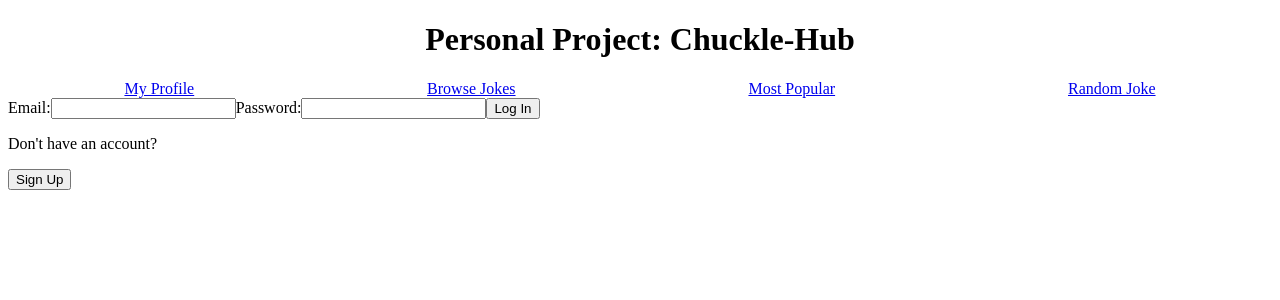
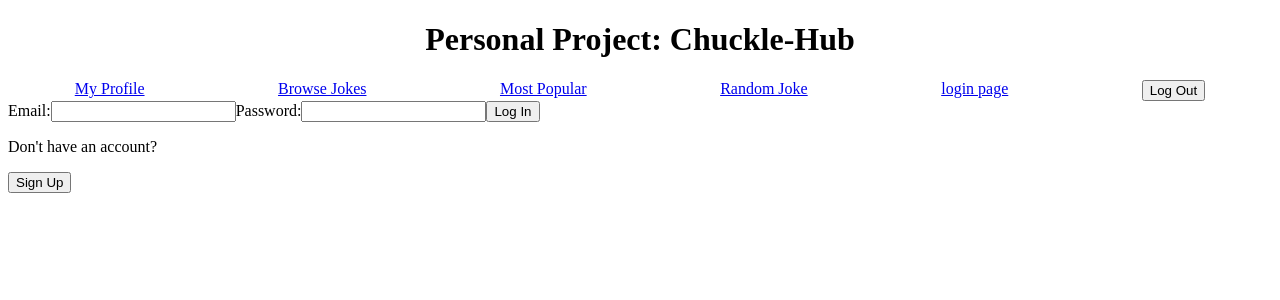
Before and after one commit to BidumanADT/Chuckle-Hub, a React (Vite) app in the folder front-end/chuckle-hub/: page / in a window 1280 px wide. Shown: the top 300 px of the page. Built offline with nearby package versions, Linux system fonts and the light colour scheme.

Commit message:
added outlet context for client data passing to children.

```diff
--- a/front-end/chuckle-hub/src/App.jsx
+++ b/front-end/chuckle-hub/src/App.jsx
@@ -2,15 +2,32 @@ import Container from "react-bootstrap/Container";
 import Row from "react-bootstrap/Row";
 import { Outlet } from "react-router-dom";
 import { Navbar } from "./components/Navbar";
+import { useState, useEffect } from "react";
+import { api } from "./utilities"
 
 export default function App() {
+  const [client, setClient] = useState(null)
+
+  const getUser = async()=> {
+    let token = localStorage.getItem("token")
+    if (token) {
+      api.defaults.headers.common["Authentication"] = `Token ${token}`
+      let response = await api.get("users/")
+      setClient(response.data.client)
+    }
+  }
+
+  useEffect(()=>{
+    getUser()
+  }, [])
+
   return (
     <Container>
       <Row style={{ textAlign: "center" }}>
         <h1>Personal Project: Chuckle-Hub</h1>
       </Row>
-      <Navbar />
-      <Outlet />
+      <Navbar client={client} setClient={setClient} />
+      <Outlet context={{client, setClient}} />
     </Container>
   );
 }
--- a/front-end/chuckle-hub/src/components/Navbar.jsx
+++ b/front-end/chuckle-hub/src/components/Navbar.jsx
@@ -1,13 +1,26 @@
 import Row from "react-bootstrap/esm/Row";
 import { Link } from "react-router-dom";
+import { api } from "../utilities";
 
-export const Navbar = () => {
+export const Navbar = ({ client, setClient }) => {
+    const logOut = async () => {
+        let response = await api.post("users/logout/");
+        if (response.status === 204) {
+          setClient(null);
+          localStorage.removeItem("token");
+          delete api.defaults.headers.common["Authorization"];
+        }
+    }
     return (
         <Row style={{display:"flex", justifyContent:"space-around"}}>
             <Link to="user/<int:id>/">My Profile</Link>
             <Link to="browse-jokes/">Browse Jokes</Link>
             <Link to="popular/">Most Popular</Link>
             <Link to="random-joke/">Random Joke</Link>
+            <Link to="/">login page</Link>
+            <button onClick={logOut}>
+                Log Out
+            </button>
         </Row>
     )
 }
```
Also changed, not shown: 2 other files (tests, documents, lock files or other folders).
